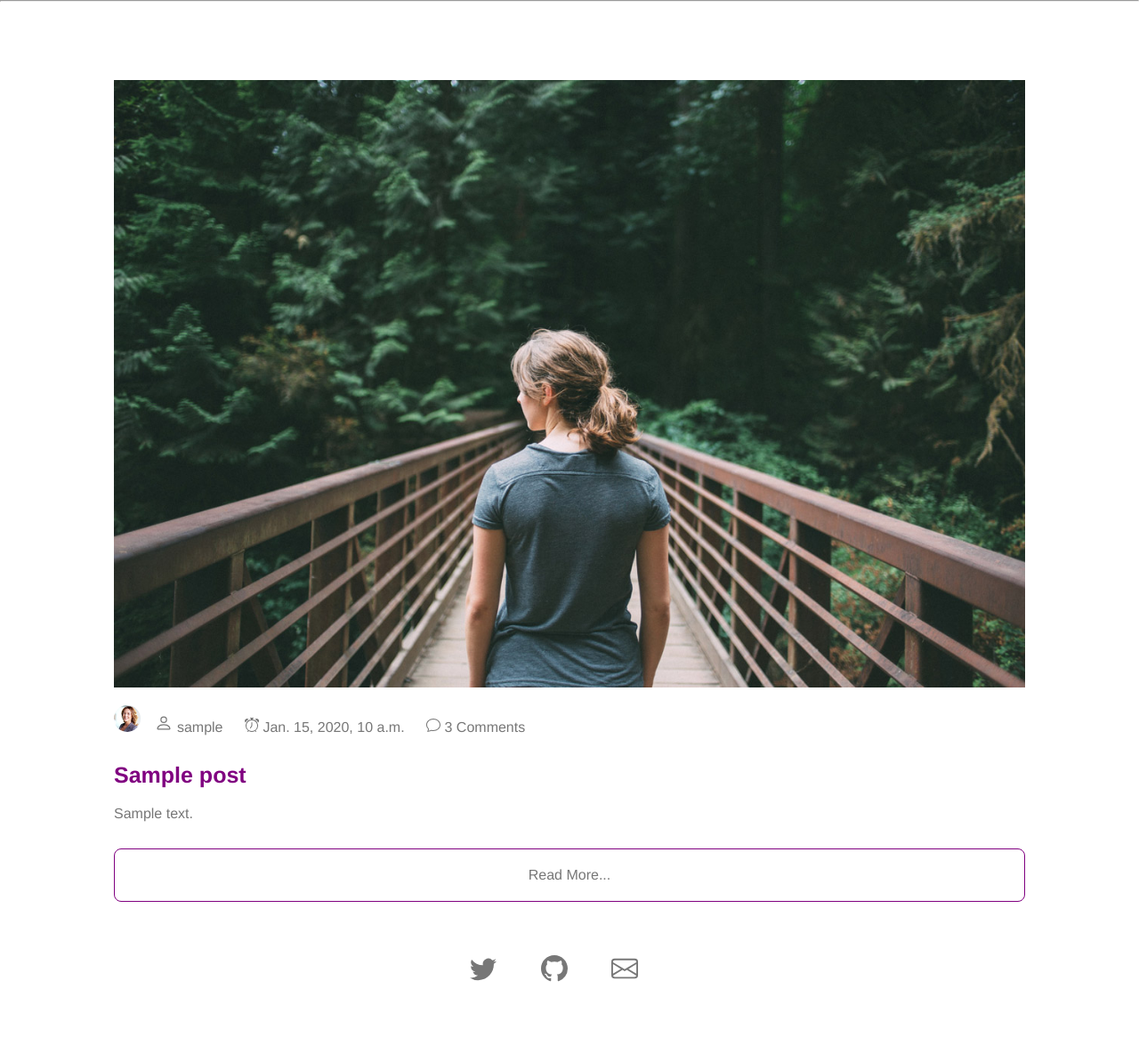
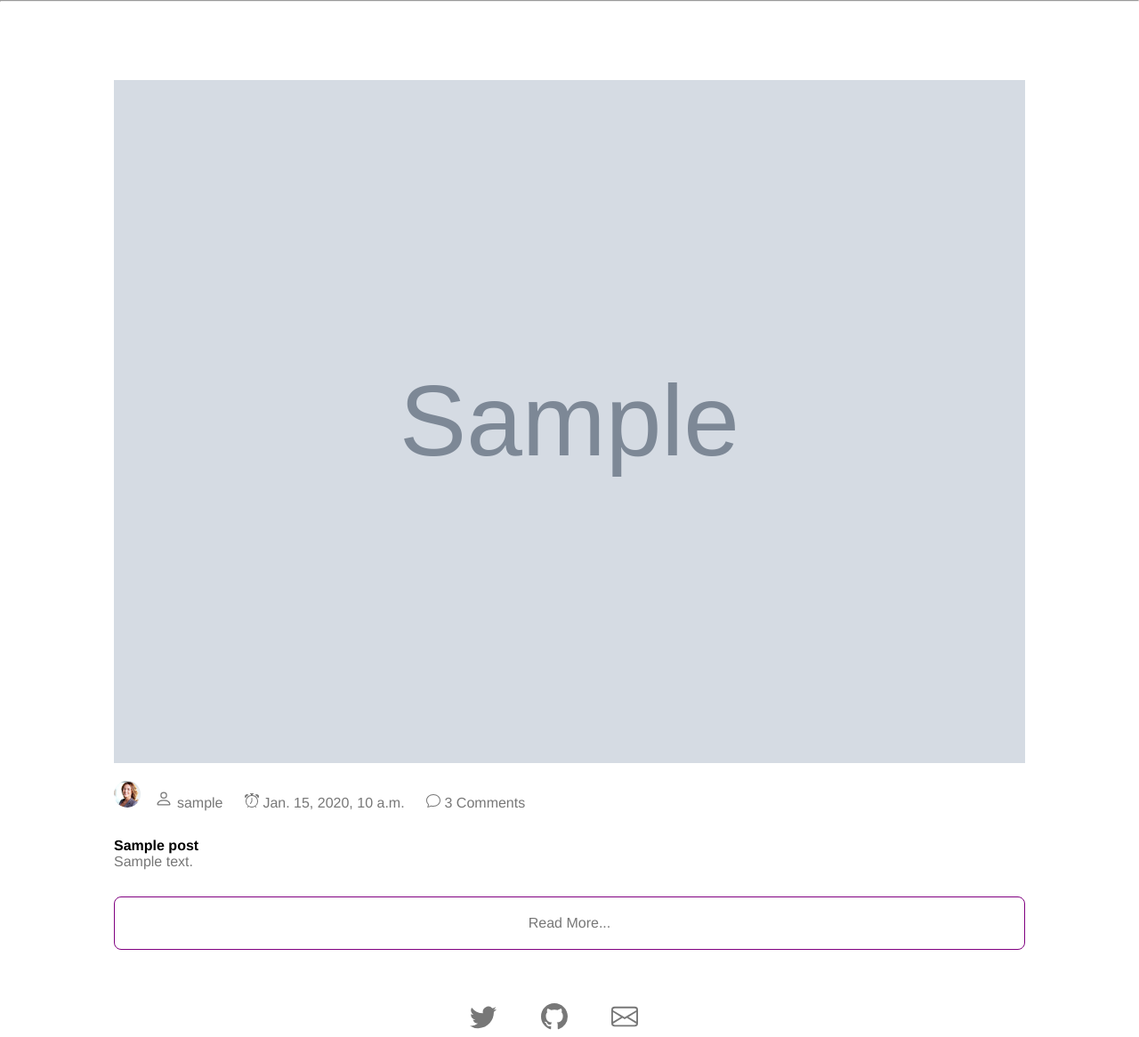
Before and after one commit to toluisjoel/FlatNews, a Django app: page / in a window 1280 px wide. Shown: the part 88-1254 px from the top of the page at 89% size. Before the commit the page ends 1192 px from the top, so only its background shows below. Run offline with Django 3.2, Linux system fonts and the light colour scheme; tables that the repository leaves empty hold one stand-in row (values such as "Sample post"); grey boxes marked "Sample" are stand-in pictures; parts of the project's set-up code (start-up, migrations or seed data) failed here and were passed over; some web fonts are replaced.

Commit message:
POST DETAIL PAGE ADDED
#updates

1) Image field added to Post Model. Thumbnails can now be uploaded instead of using the same thumbnail image from the static folder.

```diff
--- a/FlatNews/settings.py
+++ b/FlatNews/settings.py
@@ -133,7 +133,9 @@ USE_TZ = True
 
 STATIC_URL = '/static/'
 STATIC_ROOT = os.path.join(BASE_DIR, 'static')
-MEDIA_ROOT = os.path.join(BASE_DIR, 'static/images')
+
+MEDIA_URL = 'media/'
+MEDIA_ROOT = os.path.join(BASE_DIR, 'media')
 
 # Default primary key field type
 # https://docs.djangoproject.com/en/3.2/ref/settings/#default-auto-field
--- a/FlatNews/urls.py
+++ b/FlatNews/urls.py
@@ -15,9 +15,11 @@ Including another URLconf
 """
 from django.contrib import admin
 from django.urls import path, include
-
+from django.conf import settings
 from django.contrib.sitemaps.views import sitemap
 from blog.sitemaps import PostSitemap
+from django.conf.urls.static import static
+
 
 sitemaps = {
     'posts': PostSitemap
@@ -28,3 +30,6 @@ urlpatterns = [
     path('', include('blog.urls', namespace='blog')),
     path('sitemap.xml/', sitemap, {'sitemaps': sitemaps}, name='django.contrib.sitemaps.views.sitemap'),
 ]
+
+if settings.DEBUG:
+    urlpatterns += static(settings.MEDIA_URL, document_root=settings.MEDIA_ROOT)
--- a/blog/models.py
+++ b/blog/models.py
@@ -15,6 +15,7 @@ class Post(models.Model):
     tags = TaggableManager()
     status_choices = (('draft', 'draft'), ('published', 'published'),)
     title = models.CharField(max_length=255)
+    thumbnail = models.ImageField(upload_to='media/post_thumbnail/%Y/%M/%d')
     content = models.TextField()
     slug = models.SlugField(max_length=225, unique_for_date='published_date')
     author = models.ForeignKey(User, on_delete=models.CASCADE, default='unknown')
--- a/blog/templates/blog/post/post_list.html
+++ b/blog/templates/blog/post/post_list.html
@@ -8,15 +8,15 @@
 <section id="blog-section">
     {% for post in posts %}
         <article>
-            <img src="{% static 'images/blog-image1.jpg' %}" class="post-thumbnail" alt="post thumbnail">
+            <a href="{{post.get_absolute_url}}"><img src="{{post.thumbnail.url}}" class="post-thumbnail" alt="post thumbnail"></a>
             <div class="author-info">
-                <img src="{% static 'images/author-image1.jpg' %}" alt="" class="author-image">
+                <img src="{% static 'images/author-image1.jpg' %}" alt="post thumbnail" class="author-image">
                 <span><svg xmlns="http://www.w3.org/2000/svg" width="20" height="20" fill="currentColor" class="bi bi-person" viewBox="0 0 16 16"><path d="M8 8a3 3 0 1 0 0-6 3 3 0 0 0 0 6zm2-3a2 2 0 1 1-4 0 2 2 0 0 1 4 0zm4 8c0 1-1 1-1 1H3s-1 0-1-1 1-4 6-4 6 3 6 4zm-1-.004c-.001-.246-.154-.986-.832-1.664C11.516 10.68 10.289 10 8 10c-2.29 0-3.516.68-4.168 1.332-.678.678-.83 1.418-.832 1.664h10z"/></svg> {{post.author}}</span>
                 <span><svg xmlns="http://www.w3.org/2000/svg" width="16" height="16" fill="currentColor" class="bi bi-alarm" viewBox="0 0 16 16"><path d="M8.5 5.5a.5.5 0 0 0-1 0v3.362l-1.429 2.38a.5.5 0 1 0 .858.515l1.5-2.5A.5.5 0 0 0 8.5 9V5.5z"/><path d="M6.5 0a.5.5 0 0 0 0 1H7v1.07a7.001 7.001 0 0 0-3.273 12.474l-.602.602a.5.5 0 0 0 .707.708l.746-.746A6.97 6.97 0 0 0 8 16a6.97 6.97 0 0 0 3.422-.892l.746.746a.5.5 0 0 0 .707-.708l-.601-.602A7.001 7.001 0 0 0 9 2.07V1h.5a.5.5 0 0 0 0-1h-3zm1.038 3.018a6.093 6.093 0 0 1 .924 0 6 6 0 1 1-.924 0zM0 3.5c0 .753.333 1.429.86 1.887A8.035 8.035 0 0 1 4.387 1.86 2.5 2.5 0 0 0 0 3.5zM13.5 1c-.753 0-1.429.333-1.887.86a8.035 8.035 0 0 1 3.527 3.527A2.5 2.5 0 0 0 13.5 1z"/></svg> {{post.published_date}}</span>
                 <span><svg xmlns="http://www.w3.org/2000/svg" width="16" height="16" fill="currentColor" class="bi bi-chat" viewBox="0 0 16 16"><path d="M2.678 11.894a1 1 0 0 1 .287.801 10.97 10.97 0 0 1-.398 2c1.395-.323 2.247-.697 2.634-.893a1 1 0 0 1 .71-.074A8.06 8.06 0 0 0 8 14c3.996 0 7-2.807 7-6 0-3.192-3.004-6-7-6S1 4.808 1 8c0 1.468.617 2.83 1.678 3.894zm-.493 3.905a21.682 21.682 0 0 1-.713.129c-.2.032-.352-.176-.273-.362a9.68 9.68 0 0 0 .244-.637l.003-.01c.248-.72.45-1.548.524-2.319C.743 11.37 0 9.76 0 8c0-3.866 3.582-7 8-7s8 3.134 8 7-3.582 7-8 7a9.06 9.06 0 0 1-2.347-.306c-.52.263-1.639.742-3.468 1.105z"/></svg> 3 Comments</span>
             </div>
             <div class="post-details">
-                <h1><a href="{{post.get_absolute_url}}">{{post.title}}</a></h1>
+                <h3><a href="{{post.get_absolute_url}}">{{post.title}}</a></h3>
                 <p>{{post.content|truncatewords:60}}</p>
             </div>
             <a class="button"href="{{post.get_absolute_url}}">Read More...</a>
@@ -24,4 +24,4 @@
     {% endfor %}
 </section>
 
-{% endblock %}}
+{% endblock %}
```
Also changed, not shown: blog/migrations/0002_post_thumbnail.py (added), media/media/post_thumbnail/2022/16/11/blog-image2.jpg (added), media/media/post_thumbnail/2022/17/11/blog-image1.jpg (added), media/media/post_thumbnail/2022/19/11/about-image.jpg (added), 1 other file.
